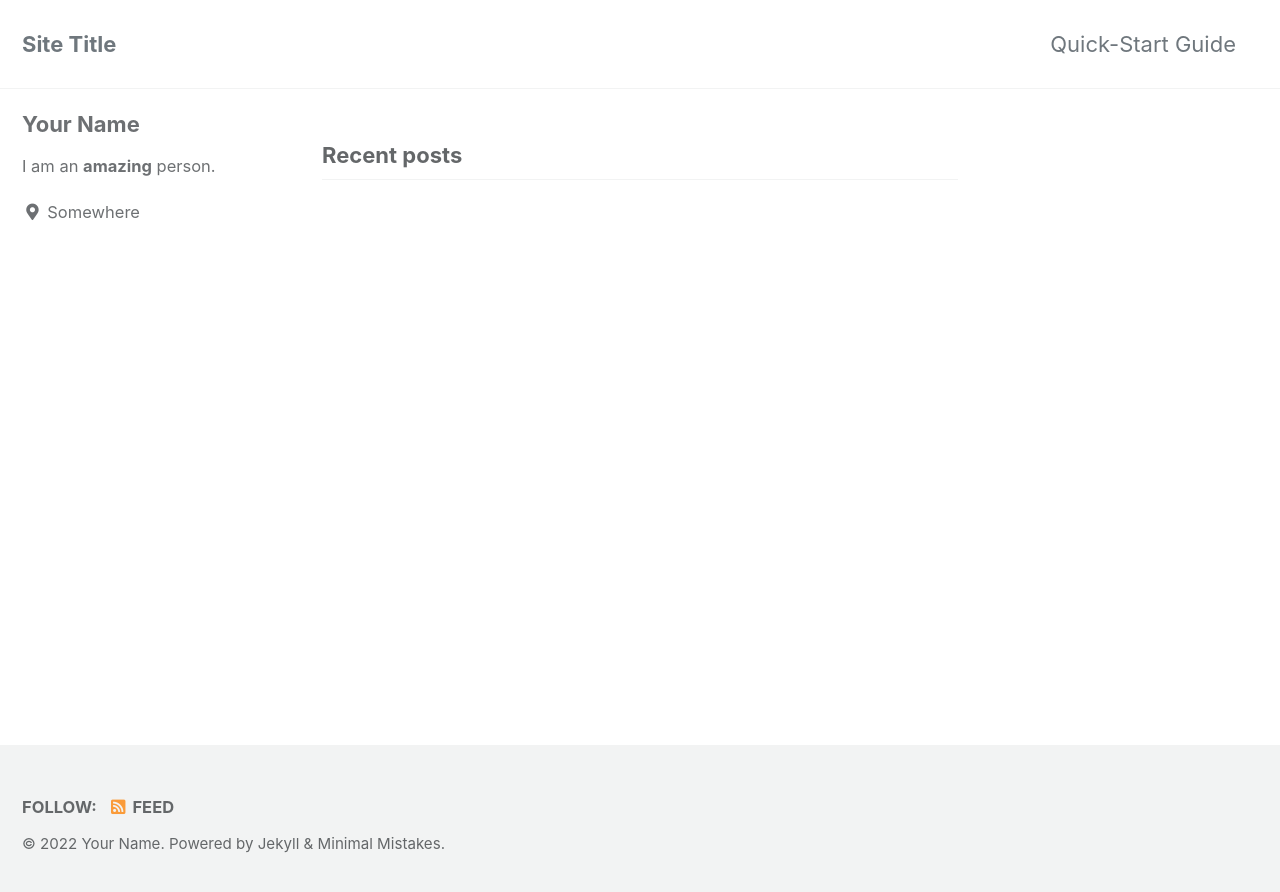
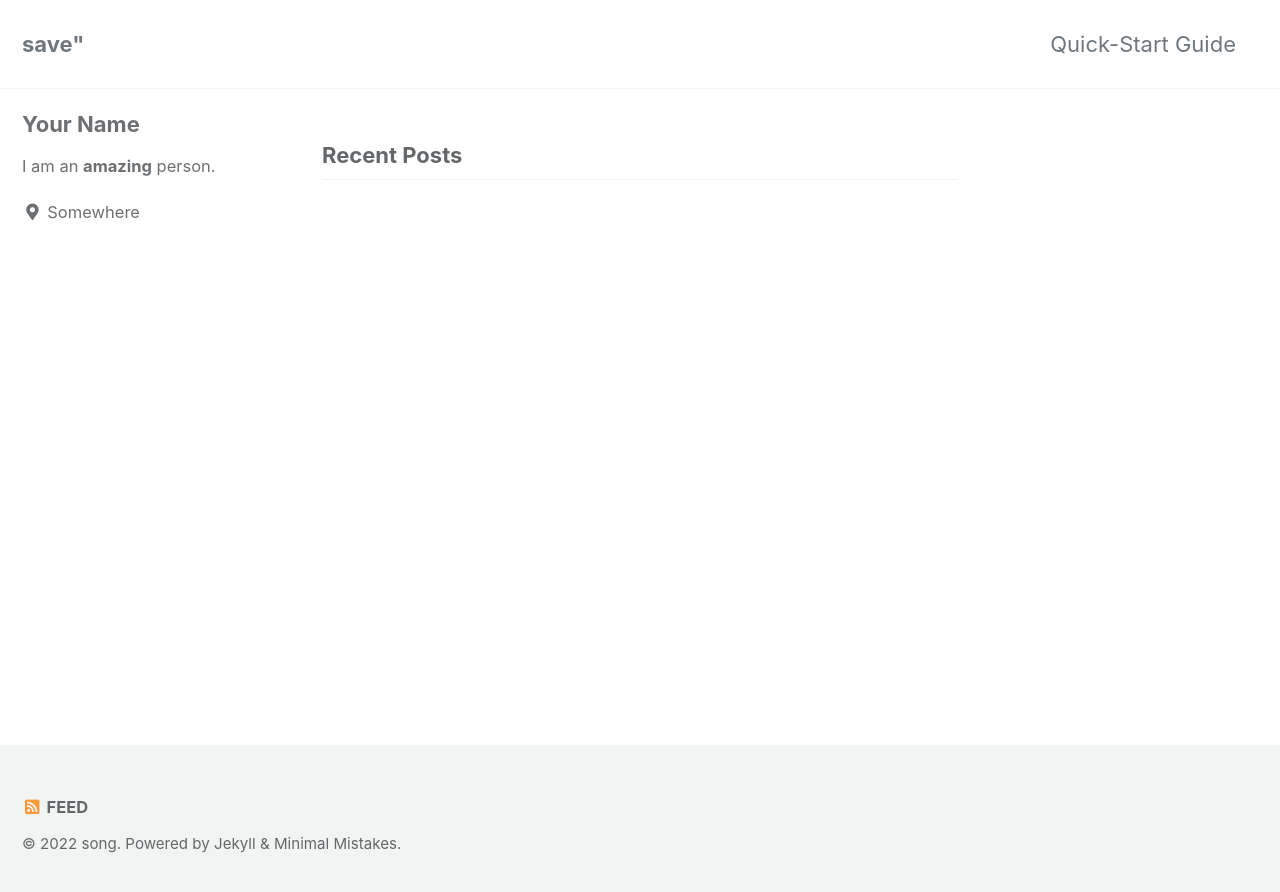
Before and after one commit to sting7401/sting7401.github.io, a Jekyll site: the page built from index.html, in a window 1280 px wide. Shown: the top 892 px of the page. Built offline with Jekyll 4.4.1, drawn with Linux system fonts in a browser that asks for light colours; cached includes are drawn as plain includes; the list of posts is cut into pages by our own code.

Commit message:
jekyll start

```diff
--- a/_config.yml
+++ b/_config.yml
@@ -15,12 +15,12 @@
 minimal_mistakes_skin    : "default" # "air", "aqua", "contrast", "dark", "dirt", "neon", "mint", "plum", "sunrise"
 
 # Site Settings
-locale                   : "en-US"
-title                    : "Site Title"
+locale                   : "euc-kr"
+title                    : save"
 title_separator          : "-"
 subtitle                 : # site tagline that appears below site title in masthead
-name                     : "Your Name"
-description              : "An amazing website."
+name                     : "song"
+description              : "web"
 url                      : # the base hostname & protocol for your site e.g. "https://mmistakes.github.io"
 baseurl                  : # the subpath of your site, e.g. "/blog"
 repository               : # GitHub username/repo-name e.g. "mmistakes/minimal-mistakes"
```
